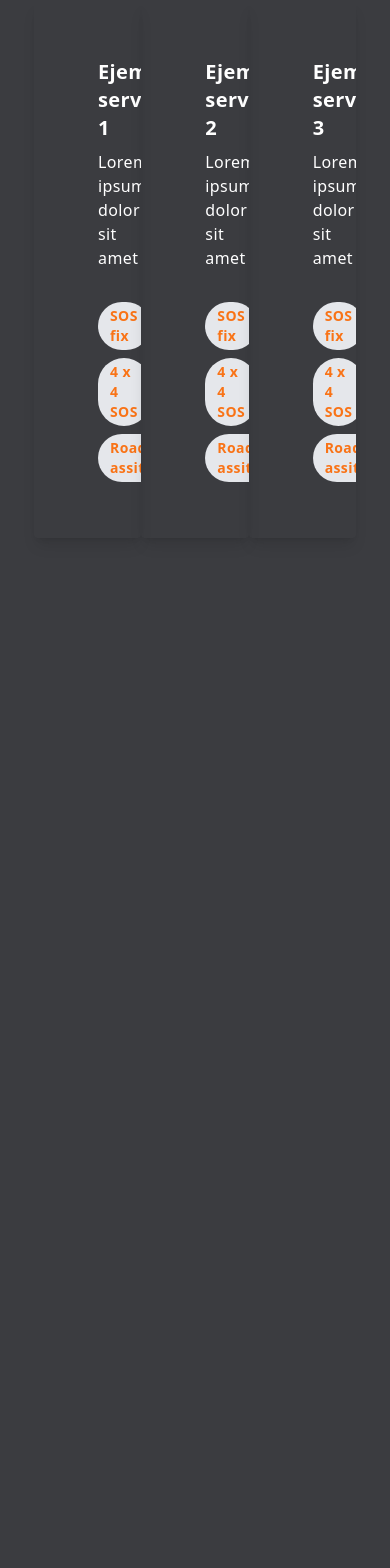
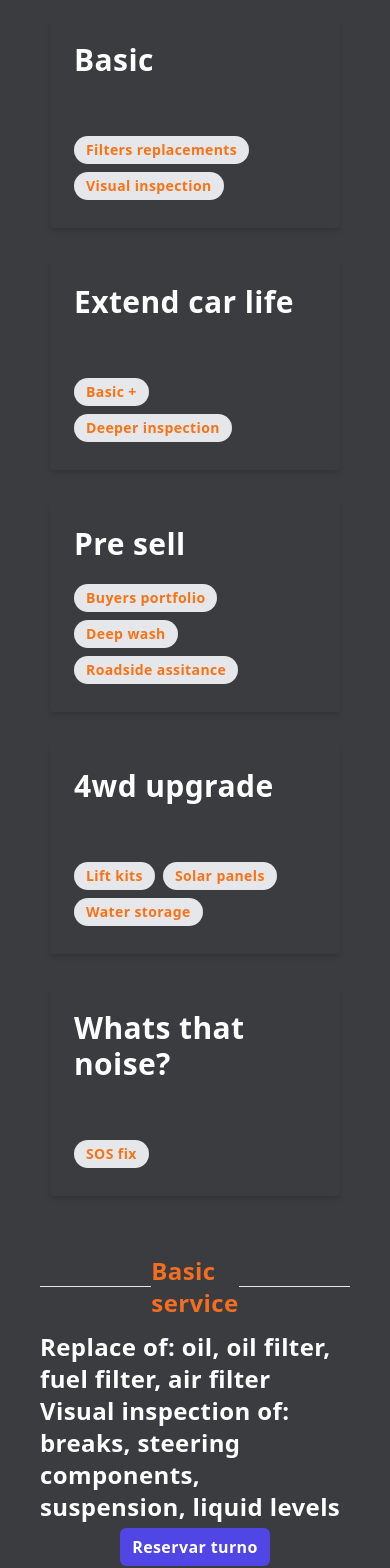
Before and after one commit to Felgreen/Gestion-reservas-Nakio, a Next.js app: page / in a window 390 px wide. Shown: the part 180-1748 px from the top of the page. Before the commit the page ends 844 px from the top, so only its background shows below. Built offline with nearby package versions, Linux system fonts and the light colour scheme.

Commit message:
services filled up and links to calendly events added

```diff
--- a/src/components/ui/Hero.jsx
+++ b/src/components/ui/Hero.jsx
@@ -8,9 +8,7 @@ const Hero = () => {
   const [option, setOption] = useState(null)
 
   const handleOptions = (e) => {
-    console.log('entre')
     setOption(e)
-    console.log(option)
   }
 
   return (
@@ -25,72 +23,87 @@ const Hero = () => {
             {" "}
             Tambien surfeo.
           </p>
-          <div className="border-transparent border-2 rounded flex flex-row justify-evenly items-center">
-            <div className="max-w-sm rounded  overflow-hidden shadow-lg p-10 hover:scale-105 ease-in duration-300" name="ejemplo1" onClick={() => handleOptions('ejemplo1')}>
+          <div className="border-transparent border-2 rounded flex flex-row flex-wrap justify-evenly items-center">
+            <div className="max-w-sm rounded overflow-hidden shadow-md p-4 m-4 hover:scale-105 ease-in duration-300 max-w-[300px] h-[210px] flex flex-col justify-between" name="basic" onClick={() => handleOptions('basic')}>
               {/* <Image src={Background} alt="card" /> */}
-              <div className="px-6 py-4">
+              <div className="px-2 py-2 pb-5">
                 <div className="font-bold text-xl mb-2">
-                  Ejemplo servicios 1
+                  <h2>Basic</h2>
                 </div>
-                <p className="text-white text-base">
-                  Lorem ipsum dolor sit amet
-                </p>
               </div>
-              <div className="px-6 pt-4 pb-2">
+              <div className="px-2 pt-1 pb-1">
                 <span className="inline-block bg-gray-200 rounded-full px-3 py-1 text-sm font-semibold text-orange-500 mr-2 mb-2">
-                  SOS fix
+                  Filters replacements
                 </span>
                 <span className="inline-block bg-gray-200 rounded-full px-3 py-1 text-sm font-semibold text-orange-500 mr-2 mb-2">
-                  4 x 4 SOS
+                  Visual inspection
+                </span>
+              </div>
+            </div>
+            <div className="max-w-sm rounded  overflow-hidden shadow-md p-4 m-4 hover:scale-105 ease-in duration-300 max-w-[300px] h-[210px] flex flex-col justify-between" name="extend" onClick={() => handleOptions('extend')}>
+              {/* <Image src={Background} alt="card" /> */}
+              <div className="px-2 py-2">
+                <div className="font-bold text-xl mb-2">
+                  <h2>Extend car life</h2>
+                </div>
+              </div>
+              <div className="px-2 pb-1">
+                <span className="inline-block bg-gray-200 rounded-full px-3 py-1 text-sm font-semibold text-orange-500 mr-2 mb-2">
+                  Basic +
+                </span>
+                <span className="inline-block bg-gray-200 rounded-full px-3 py-1 text-sm font-semibold text-orange-500 mr-2 mb-2">
+                  Deeper inspection
+                </span>
+              </div>
+            </div>
+            <div className="max-w-sm rounded  overflow-hidden shadow-md p-4 m-4 hover:scale-105 ease-in duration-300 max-w-[300px] h-[210px] flex flex-col justify-between" name="presell" onClick={() => handleOptions('presell')}>
+              {/* <Image src={Background} alt="card" /> */}
+              <div className="px-2 py-2">
+                <div className="font-bold text-xl mb-2">
+                  <h2>Pre sell</h2>
+                </div>
+              </div>
+              <div className="px-2 pb-1">
+                <span className="inline-block bg-gray-200 rounded-full px-3 py-1 text-sm font-semibold text-orange-500 mr-2 mb-2">
+                  Buyers portfolio
+                </span>
+                <span className="inline-block bg-gray-200 rounded-full px-3 py-1 text-sm font-semibold text-orange-500 mr-2 mb-2">
+                  Deep wash
                 </span>
                 <span className="inline-block bg-gray-200 rounded-full px-3 py-1 text-sm font-semibold text-orange-500 mr-2 mb-2">
                   Roadside assitance
                 </span>
               </div>
             </div>
-
-            <div className="max-w-sm rounded  overflow-hidden shadow-lg p-10 hover:scale-105 ease-in duration-300" name="ejemplo2" onClick={() => handleOptions('ejemplo2')}>
+            <div className="max-w-sm rounded  overflow-hidden shadow-md p-4 m-4 hover:scale-105 ease-in duration-300 max-w-[300px] h-[210px] flex flex-col justify-between" name="4wd" onClick={() => handleOptions('4wd')}>
               {/* <Image src={Background} alt="card" /> */}
-              <div className="px-6 py-4">
+              <div className="px-2 py-2">
                 <div className="font-bold text-xl mb-2">
-                  Ejemplo servicios 2
+                  <h2>4wd upgrade</h2>
                 </div>
-                <p className="text-white text-base">
-                  Lorem ipsum dolor sit amet
-                </p>
               </div>
-              <div className="px-6 pt-4 pb-2">
+              <div className="px-2 pb-1">
                 <span className="inline-block bg-gray-200 rounded-full px-3 py-1 text-sm font-semibold text-orange-500 mr-2 mb-2">
-                  SOS fix
+                  Lift kits
                 </span>
                 <span className="inline-block bg-gray-200 rounded-full px-3 py-1 text-sm font-semibold text-orange-500 mr-2 mb-2">
-                  4 x 4 SOS
+                  Solar panels
                 </span>
                 <span className="inline-block bg-gray-200 rounded-full px-3 py-1 text-sm font-semibold text-orange-500 mr-2 mb-2">
-                  Roadside assitance
+                  Water storage
                 </span>
               </div>
             </div>
-
-            <div className="max-w-sm rounded  overflow-hidden shadow-lg p-10 hover:scale-105 ease-in duration-300" name="ejemplo3" onClick={() => handleOptions('ejemplo3')}>
+            <div className="max-w-sm rounded  overflow-hidden shadow-md p-4 m-4 hover:scale-105 ease-in duration-300 max-w-[300px] h-[210px] flex flex-col justify-between" name="noise" onClick={() => handleOptions('noise')}>
               {/* <Image src={Background} alt="card" /> */}
-              <div className="px-6 py-4">
+              <div className="px-2 py-2">
                 <div className="font-bold text-xl mb-2">
-                  Ejemplo servicios 3
+                  <h2>Whats that noise?</h2>
                 </div>
-                <p className="text-white text-base">
-                  Lorem ipsum dolor sit amet
-                </p>
               </div>
-              <div className="px-6 pt-4 pb-2">
+              <div className="px-2 pb-1">
                 <span className="inline-block bg-gray-200 rounded-full px-3 py-1 text-sm font-semibold text-orange-500 mr-2 mb-2">
                   SOS fix
-                </span>
-                <span className="inline-block bg-gray-200 rounded-full px-3 py-1 text-sm font-semibold text-orange-500 mr-2 mb-2">
-                  4 x 4 SOS
-                </span>
-                <span className="inline-block bg-gray-200 rounded-full px-3 py-1 text-sm font-semibold text-orange-500 mr-2 mb-2">
-                  Roadside assitance
                 </span>
               </div>
             </div>
@@ -99,7 +112,7 @@ const Hero = () => {
       </div>
     </section>
     {
-      option ? <Services option={option} /> : null
+      option ? <Services option={option} /> : <Services option={'ejemplo1'}/>
     }
     </>
   );
--- a/src/components/ui/Navbar.jsx
+++ b/src/components/ui/Navbar.jsx
@@ -4,8 +4,8 @@ import Image from "next/image";
 
 const Navbar = () => {
   return (
-    <div className="w-full h-[80px] flex justify-between items-center px-6 bg-[#161417] text-white">
-      <div className="flex items-center">
+    <div className="w-full h-[80px] flex flex-row justify-between items-center px-6 bg-[#161417] text-white">
+      <div className="flex flex-row items-center">
         <Image
           style={{ width: "50px" }}
           src={Logo}
--- a/src/components/ui/Services.jsx
+++ b/src/components/ui/Services.jsx
@@ -4,7 +4,7 @@ const Services = ({option}) => {
     console.log(option)
 
     switch(option) {
-        case 'ejemplo1':
+        case 'basic':
             return (
                 <div className="flex flex-col justify-center w-full p-10 items-center space-y-3">
                     <div className="inline-flex justify-center items-center w-full">
@@ -12,19 +12,24 @@ const Services = ({option}) => {
                         <h1 className="text-2xl sm:text-6xl font-bold text-[#F36E21]">Basic service</h1>
                         <hr className="my-8 w-64 h-px bg-gray-200 border-0 dark:bg-gray-700" />
                     </div>
-                    <div className="flex">
+                    <div className="flex flex-col">
                         <p className="text-2xl sm:text-2xl font-bold text-white max-w-[700px]">
-                            Replace of: oil, oil filter, fuel filter, air filter <br></br>
-                            Visual inspection of: breaks, steering components, suspension, liquid levels
+                        This service includes all the primary care your vehicle needs to keep you on the move and avoid expensive unwanted surprises.
                         </p>
+                        <br></br>
+                        <ul>
+                            <li>- Oil / oil filter change</li>
+                            <li>- Replace Air Filter</li>
+                            <li>- Replace Fuel Filter</li>
+                            <li>- Visual Inspection of breaks, steering components, suspension and liquid levels.</li>
+                        </ul>
                     </div>
                     <div>
-                        <button className="pointer-events-auto rounded-md bg-indigo-600 py-2 px-3 text-[0.8125rem] font-semibold leading-5 text-white hover:bg-indigo-500">Reservar turno</button>
+                        <a href="https://calendly.com/nacho-coppa/basic-service" className="pointer-events-auto rounded-md bg-indigo-600 py-2 px-3 text-[1rem] font-semibold leading-5 text-white hover:bg-indigo-500">Reservar turno</a>
                     </div>
                 </div>
             )
-        break;
-        case 'ejemplo2':
+        case 'extend':
             return (
                 <div className="flex flex-col justify-center w-full p-10 items-center space-y-3">
                     <div className="inline-flex justify-center items-center w-full">
@@ -32,38 +37,120 @@ const Services = ({option}) => {
                         <h1 className="text-2xl sm:text-6xl font-bold text-[#F36E21]">Extend my car life service:</h1>
                         <hr className="my-8 w-64 h-px bg-gray-200 border-0 dark:bg-gray-700" />
                     </div>
-                    <div className="flex">
+                    <div className="flex flex-col">
                         <p className="text-2xl sm:text-2xl font-bold text-white max-w-[700px]">
-                            Basic service + injector cleaner, oil flush, tire pressure, acc belt.
+                            Want to maximize the life of your trustworthy motor vehicle? We can help. This service includes all of the Basic Service package  and adds on the following maintenance services:
                         </p>
+                        <br></br>
+                        <ul>
+                            <li>- Basic Service Package</li>
+                            <li>- Fuel Injector Cleaning Service</li>
+                            <li>- Oil Flush</li>
+                            <li>- Tire pressure</li>
+                            <li>- ACC check</li>
+                            <li>- Belt check</li>
+                        </ul>
                     </div>
                     <div>
-                        <button className="pointer-events-auto rounded-md bg-indigo-600 py-2 px-3 text-[0.8125rem] font-semibold leading-5 text-white hover:bg-indigo-500">Reservar turno</button>
+                        <a href="https://calendly.com/nacho-coppa/extend-my-life-car" className="pointer-events-auto rounded-md bg-indigo-600 py-2 px-3 text-[0.8125rem] font-semibold leading-5 text-white hover:bg-indigo-500">Reservar turno</a>
                     </div>
                 </div>
-            )
-        break;
-        case 'ejemplo3':
+            );
+        case 'presell':
             return (
                 <div className="flex flex-col justify-center w-full p-10 items-center space-y-3">
                     <div className="inline-flex justify-center items-center w-full">
                         <hr className="my-8 w-64 h-px bg-gray-200 border-0 dark:bg-gray-700" />
-                        <h1 className="text-2xl sm:text-6xl font-bold text-[#F36E21]">Titulo ejemplo 3</h1>
+                        <h1 className="text-2xl sm:text-6xl font-bold text-[#F36E21]">Pre sell service</h1>
+                        <hr className="my-8 w-64 h-px bg-gray-200 border-0 dark:bg-gray-700" />
+                    </div>
+                    <div className="flex flex-col">
+                        <p className="text-2xl sm:text-2xl font-bold text-white max-w-[700px]">
+                            Avoid getting scammed and get a trustworthy opinion on the suspension, steering, leaks, tires, transmission and basic state of a vehicle.
+                        </p>
+                        <p>
+                            Basic Walk Around + Deep Inspection
+                        </p>
+                        <p>
+                            To continue reducing the risk of buying an overpriced , problem generating day ruining motor vehicle use this service to check the oil, gearbox and reduction gear.
+                        </p>
+                        <br></br>
+                        <ul>
+                            <li>- Engine bay wash</li>
+                            <li>- Dent removal</li>
+                            <li>- List the sale to my network of contacts.</li>
+                        </ul>
+                    </div>
+                    <div>
+                        <a href="https://calendly.com/nacho-coppa/pre-sell-service" className="pointer-events-auto rounded-md bg-indigo-600 py-2 px-3 text-[0.8125rem] font-semibold leading-5 text-white hover:bg-indigo-500">Reservar turno</a>
+                    </div>
+                </div>
+            );
+        case '4wd':
+            return (
+                <div className="flex flex-col justify-center w-full p-10 items-center space-y-3">
+                    <div className="inline-flex justify-center items-center w-full">
+                        <hr className="my-8 w-64 h-px bg-gray-200 border-0 dark:bg-gray-700" />
+                        <h1 className="text-2xl sm:text-6xl font-bold text-[#F36E21]">4wd upgrade</h1>
+                        <hr className="my-8 w-64 h-px bg-gray-200 border-0 dark:bg-gray-700" />
+                    </div>
+                    <div className="flex flex-col">
+                        <p className="text-2xl sm:text-2xl font-bold text-white max-w-[700px]">
+                            Lets get that car ready for any terrain. Ask for a quote on component upgrade and installation.
+                        </p>
+                        <br></br>
+                        <ul>
+                            <li>- Awnings</li>
+                            <li>- Solar Panels</li>
+                            <li>- External battery</li>
+                            <li>- Water storage</li>
+                            <li>- Lift kits</li>
+                            <li>- Suspensino for heavy duty work</li>
+                            <li>- Off road tires and more!</li>
+                        </ul>
+                    </div>
+                    <div>
+                        <a href="https://calendly.com/nacho-coppa/4wd-upgrade" className="pointer-events-auto rounded-md bg-indigo-600 py-2 px-3 text-[0.8125rem] font-semibold leading-5 text-white hover:bg-indigo-500">Reservar turno</a>
+                    </div>
+                </div>
+            );
+        case 'noise':
+            return (
+                <div className="flex flex-col justify-center w-full p-10 items-center space-y-3">
+                    <div className="inline-flex justify-center items-center w-full">
+                        <hr className="my-8 w-64 h-px bg-gray-200 border-0 dark:bg-gray-700" />
+                        <h1 className="text-2xl sm:text-6xl font-bold text-[#F36E21]">Whats that noise?</h1>
                         <hr className="my-8 w-64 h-px bg-gray-200 border-0 dark:bg-gray-700" />
                     </div>
                     <div className="flex">
-                        <p className="text-2xl sm:text-4xl font-bold text-white max-w-[700px]">
-                            Subtitulo.
+                        <p className="text-2xl sm:text-2xl font-bold text-white max-w-[700px]">
+                            “Is it supposed to make this noise?” If you don't know what´s going on with you car and want to get it inspected? Reserve an inspection!"
                         </p>
                     </div>
                     <div>
-                        <button className="pointer-events-auto rounded-md bg-indigo-600 py-2 px-3 text-[0.8125rem] font-semibold leading-5 text-white hover:bg-indigo-500">Reservar turno</button>
+                        <a href="https://calendly.com/nacho-coppa/whats-that-noise" className="pointer-events-auto rounded-md bg-indigo-600 py-2 px-3 text-[0.8125rem] font-semibold leading-5 text-white hover:bg-indigo-500">Reservar turno</a>
                     </div>
                 </div>
-            )
-        break
-        default: null;
-    }
+            );
+        default: return (
+            <div className="flex flex-col justify-center w-full p-10 items-center space-y-3">
+                <div className="inline-flex justify-center items-center w-full">
+                    <hr className="my-8 w-64 h-px bg-gray-200 border-0 dark:bg-gray-700" />
+                    <h1 className="text-2xl sm:text-6xl font-bold text-[#F36E21]">Basic service</h1>
+                    <hr className="my-8 w-64 h-px bg-gray-200 border-0 dark:bg-gray-700" />
+                </div>
+                <div className="flex">
+                    <p className="text-2xl sm:text-2xl font-bold text-white max-w-[700px]">
+                        Replace of: oil, oil filter, fuel filter, air filter <br></br>
+                        Visual inspection of: breaks, steering components, suspension, liquid levels
+                    </p>
+                </div>
+                <div>
+                    <a href="https://calendly.com/nacho-coppa/basic-service" className="pointer-events-auto rounded-md bg-indigo-600 py-2 px-3 text-[1rem] font-semibold leading-5 text-white hover:bg-indigo-500">Reservar turno</a>
+                </div>
+            </div>
+        );
+    };
 
 };
 
```
Also changed, not shown: 1 other file (tests, documents, lock files or other folders).
